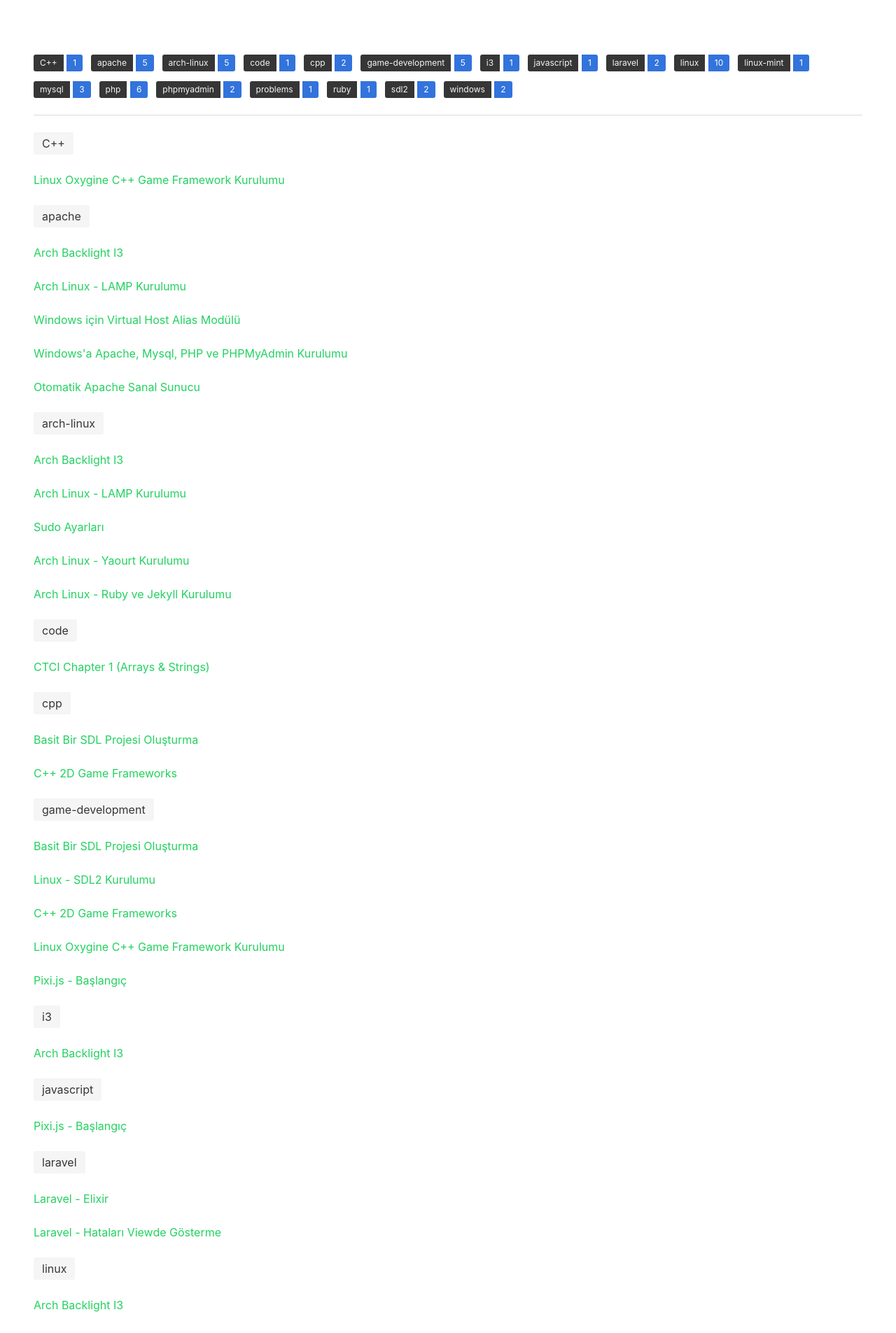
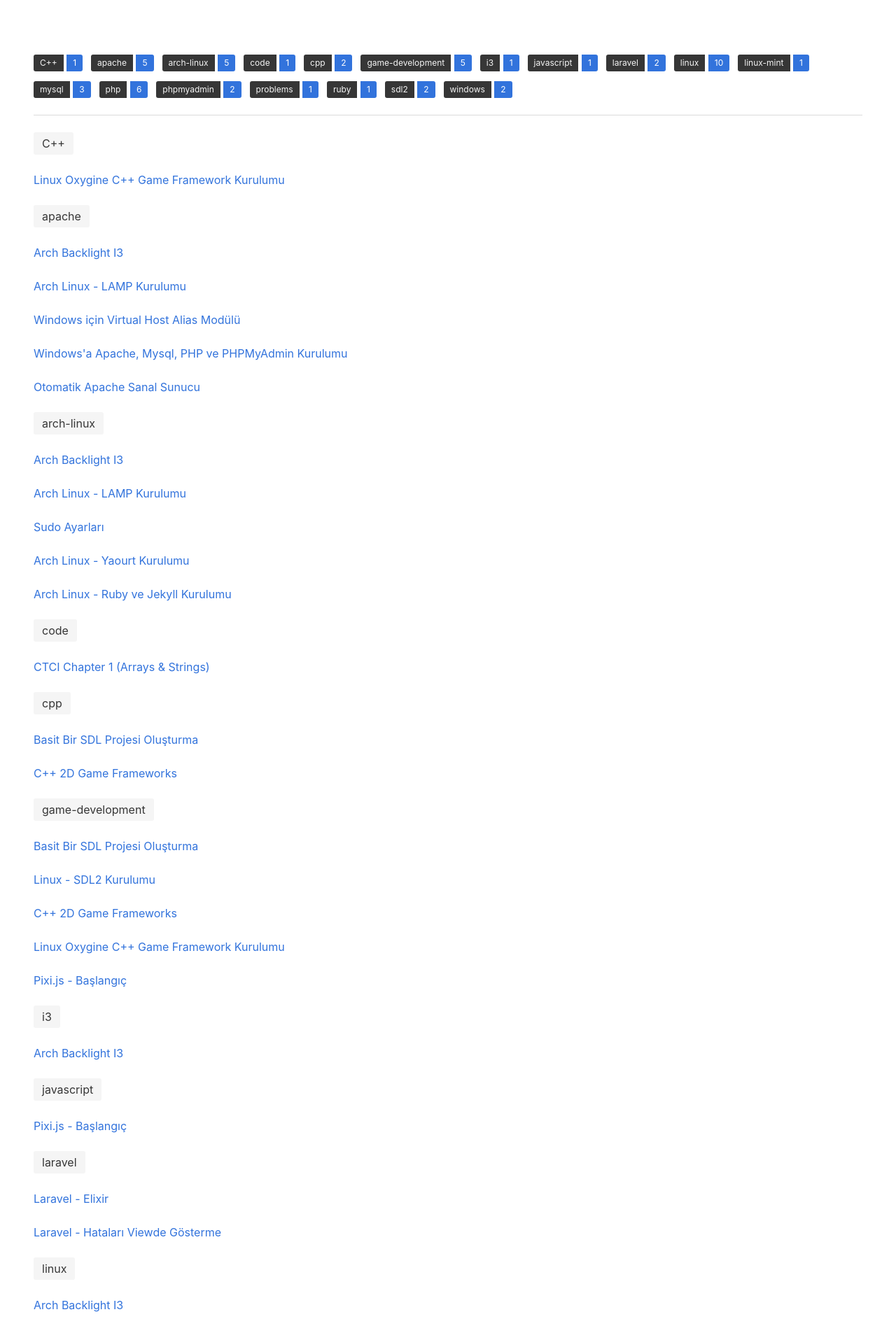
Before and after one commit to saravanaram/saravanaram.github.io, a Jekyll site: the page built from archives.html, in a window 1280 px wide. Shown: the part 351-2256 px from the top of the page at 70% size. Built offline with Jekyll 4.4.1, drawn with Linux system fonts in a browser that asks for light colours.

Commit message:
Update archives.html

```diff
--- a/archives.html
+++ b/archives.html
@@ -62,9 +62,9 @@ permalink: archives.html
     {% if post.title != null %}
       <li>
         {% if post.link %}
-        <a href="{{ post.link }}" class="has-text-success">
+        <a href="{{ post.link }}" class="has-text-info">
         {% else %}
-        <a href="{{ post.url | prepend: site.baseurl }}" class="has-text-success">
+        <a href="{{ post.url | prepend: site.baseurl }}" class="has-text-info">
         {% endif %}
           {{ post.title }}
         </a>
```
